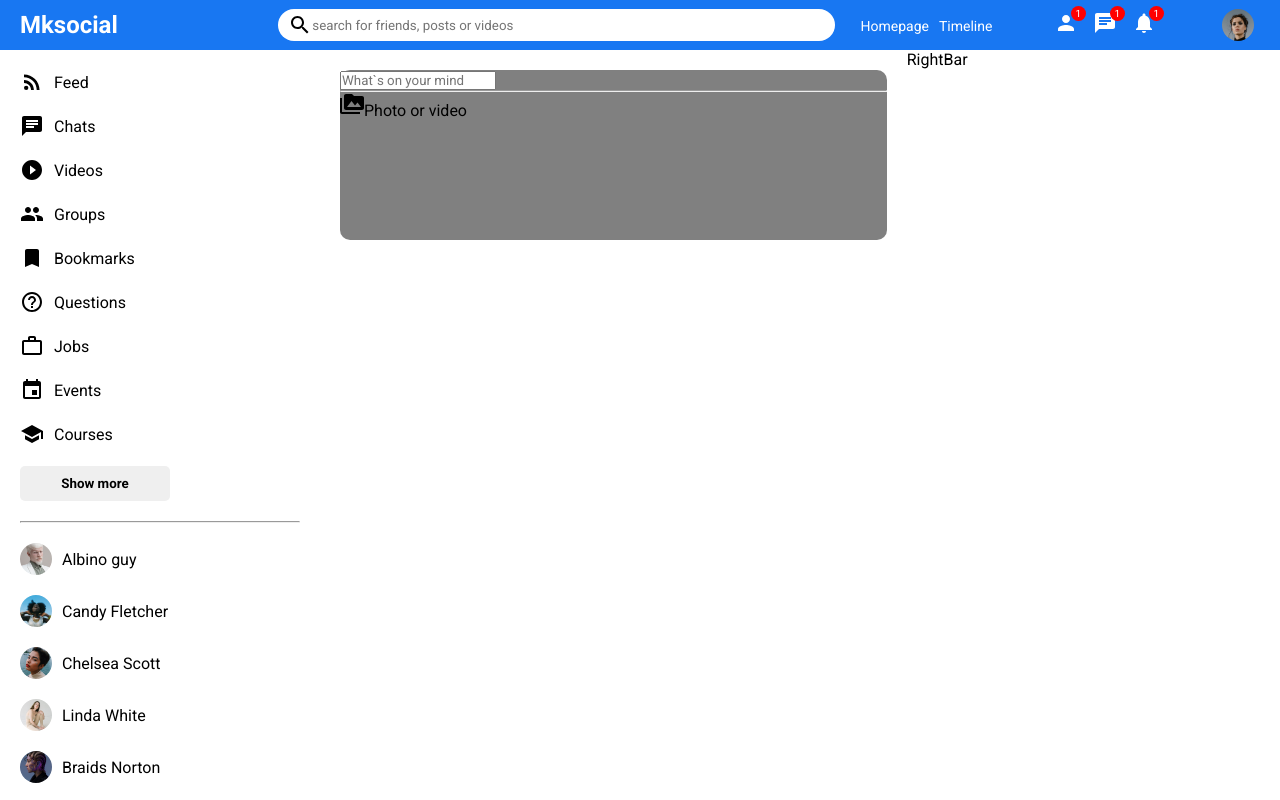
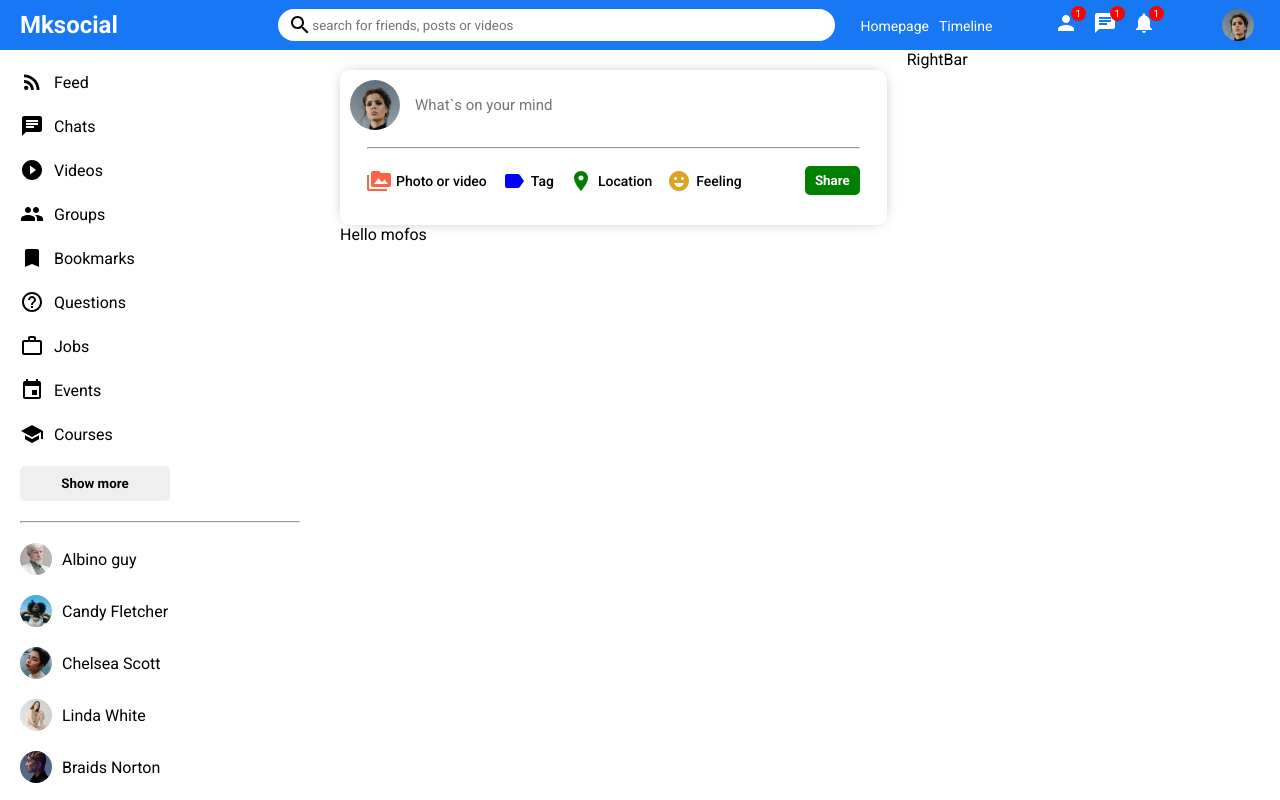
Before and after one commit to mkolade/socialMediaMERNapp, a React (Vite) app in the folder frontend/: page / in a window 1280 px wide. Built offline with nearby package versions, Linux system fonts and the light colour scheme.

Commit message:
done with the share component.now onto the posts

```diff
--- a/frontend/index.html
+++ b/frontend/index.html
@@ -7,7 +7,7 @@
     <link rel="preconnect" href="https://fonts.googleapis.com">
     <link rel="preconnect" href="https://fonts.gstatic.com" crossorigin>
     <link rel="preconnect" href="https://fonts.gstatic.com" crossorigin>
-    <link href="https://fonts.googleapis.com/css2?family=Noto+Sans:wght@100;900&family=Roboto:wght@300;400;500;700&display=swap" rel="stylesheet">
+    <link href="https://fonts.googleapis.com/css2?family=Noto+Sans:wght@100;900&family=Roboto:wght@300;400;500;600;700&display=swap" rel="stylesheet">
     <title>Social App</title>
   </head>
   <body>
--- a/frontend/src/components/Feed.jsx
+++ b/frontend/src/components/Feed.jsx
@@ -1,11 +1,13 @@
 import React from 'react'
 import Share from './Share'
+import Post from './Post'
 
 export default function Feed() {
   return (
     <div className='feed'>
       <div className="feedWrapper">
         <Share/>
+        <Post/>
       </div>
     </div>
   )
--- /dev/null
+++ b/frontend/src/components/Post.jsx
@@ -0,0 +1,11 @@
+import React from 'react'
+
+export default function Post() {
+  return (
+    <div className='post'>
+      <div className="postWrapper">
+        Hello mofos
+      </div>
+    </div>
+  )
+}
--- a/frontend/src/components/Share.jsx
+++ b/frontend/src/components/Share.jsx
@@ -1,21 +1,34 @@
 import React from 'react'
-import {PermMedia} from '@mui/icons-material'
+import {PermMedia,Label,Room,EmojiEmotions} from '@mui/icons-material'
 export default function Share() {
   return (
     <div className='share'>
       <div className="shareWrapper">
         <div className="shareTop">
-            {/* <img src="/src/assets/person/1.jpeg" alt="" className='shareProfileImg'/> */}
+            <img src="/src/assets/person/1.jpeg" alt="" className='shareProfileImg'/>
             <input placeholder='What`s on your mind' className='shareInput' />
         </div>
         <hr className='shareHr'/>
         <div className="shareBottom">
             <div className="shareOptions">
                 <div className="shareOption">
-                    <PermMedia className='shareOptionIcon'/>
+                    <PermMedia htmlColor='tomato' className='shareOptionIcon'/>
                     <span className='shareOptionText'>Photo or video</span>
                 </div>
+                <div className="shareOption">
+                    <Label htmlColor='blue' className='shareOptionIcon'/>
+                    <span className='shareOptionText'>Tag</span>
+                </div>
+                <div className="shareOption">
+                    <Room htmlColor='green' className='shareOptionIcon'/>
+                    <span className='shareOptionText'>Location</span>
+                </div>
+                <div className="shareOption">
+                    <EmojiEmotions htmlColor='goldenrod' className='shareOptionIcon'/>
+                    <span className='shareOptionText'>Feeling</span>
+                </div>
             </div>
+            <button className="shareButton">Share</button>
         </div>
       </div>
     </div>
--- a/frontend/src/index.css
+++ b/frontend/src/index.css
@@ -128,6 +128,7 @@
   display: flex;
   align-items: center;
   margin-bottom: 20px;
+  cursor: pointer;
 }
 .listIcon{
   margin-right: 10px;
@@ -170,9 +171,71 @@
 }/* share */
 .share{
   width: 100%;
-  height: 170px;
+  height: auto;
+  padding-bottom: 20px;
   border-radius: 10px;
-  background: gray;
+  -webkit-box-shadow:0px 0px 16px -8px rgba(0,0,0,0.68);
+  box-shadow:0px 0px 16px -8px rgba(0,0,0,0.68) ;
+}
+.shareWrapper{
+  padding: 10px;
+}
+.shareTop{
+  display: flex;
+  align-items: center;
+}
+.shareProfileImg{
+  width: 50px;
+  height: 50px;
+  object-fit: cover;
+  border-radius: 50%;
+  margin-right: 10px;
+}
+.shareInput{
+  width: 80%;
+  border: none;
+  padding: 5px;
+  font-size: 15px;
+  display: block;
+}
+.shareInput:focus{
+  outline: none;
+}
+.shareHr{
+  margin: 17px;
+}
+.shareBottom{
+  display: flex;
+  align-items: center;
+  justify-content: space-between;
+}
+.shareOptions{
+  display: flex;
+  margin-left: 17px;
+}
+.shareOption{
+  display: flex;
+  align-items: center;
+  margin-right: 15px;
+  cursor: pointer;
+}
+.shareOptionIcon{
+  margin-right: 5px;
+  font-size: 18px;
+}
+.shareOptionText{
+  font-size: 14px;
+  font-weight: 500;
+}
+.shareButton{
+  margin-right: 17px;
+  border: none;
+  padding: 7px 10px;
+  border-radius: 5px;
+  font-weight: 800;
+  background: green;
+  color: white;
+  cursor: pointer;
 }
 
 /* rightbar */
```
